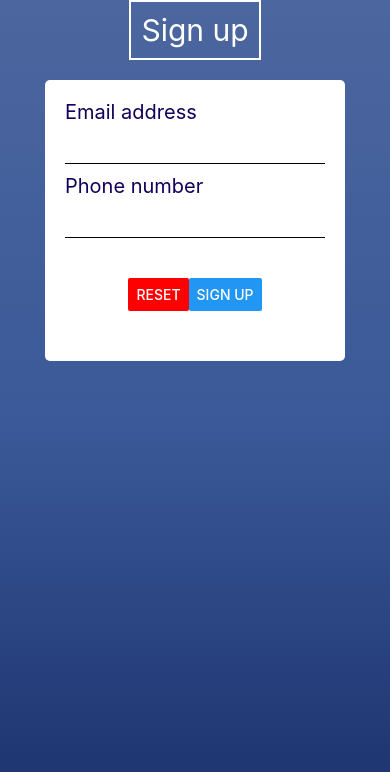
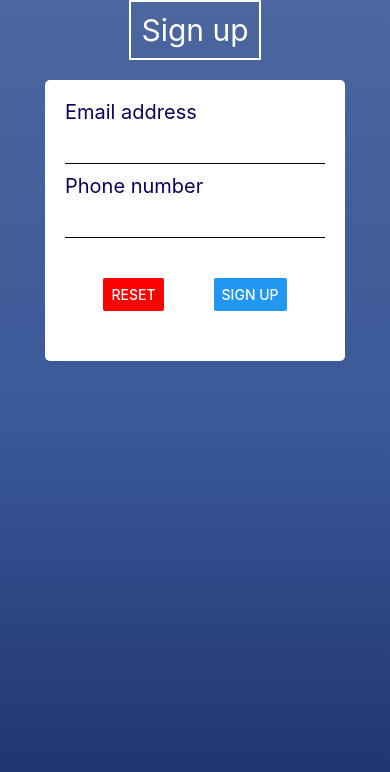
Before and after one commit to ryangawei/cs5520, a React Native app: screen / in a window 390 px wide. Shown: the top 772 px of the page. Built offline with nearby package versions, Linux system fonts and the light colour scheme.

Commit message:
Refine starting screen logics

```diff
--- a/screens/StartingScreen.js
+++ b/screens/StartingScreen.js
@@ -13,11 +13,11 @@ import SignUpCard from "../views/SignUpCard";
 import { colors } from "../colors";
 
 
-export default function StartingScreen() {
+export default function StartingScreen({ setScreen }) {
   return (
     <View style={styles.container}>
       <Text style={styles.title}>Sign up</Text>
-      <SignUpCard />
+      <SignUpCard setScreen={ setScreen } />
     </View>
   );
 }
--- a/views/SignUpCard.js
+++ b/views/SignUpCard.js
@@ -13,7 +13,7 @@ import EmailInput from "../components/EmailInput";
 import PhoneInput from "../components/PhoneInput";
 import { colors } from "../colors";
 
-export default function SignUpCard() {
+export default function SignUpCard({ setScreen }) {
   const [showEmailPrompt, setShowEmailPrompt] = useState(false);
   const [showNumberPrompt, setShowPhonePrompt] = useState(false);
 
@@ -35,8 +35,16 @@ export default function SignUpCard() {
   }
 
   const onSignUp = (e) => {
-    checkEmail(email)? setShowEmailPrompt(false) : setShowEmailPrompt(true);
-    checkNumber(number)? setShowPhonePrompt(false) : setShowPhonePrompt(true);
+    const emailFlag = checkEmail(email);
+    const numberFlag = checkNumber(number);
+
+    if (emailFlag && numberFlag) {
+      setScreen("confirm");
+    }
+    else {
+      emailFlag? setShowEmailPrompt(false) : setShowEmailPrompt(true);
+      numberFlag? setShowPhonePrompt(false) : setShowPhonePrompt(true);
+    }
   }
 
   const onReset = (e) => {
@@ -51,8 +59,12 @@ export default function SignUpCard() {
     <EmailInput value={email} onChangeText={setEmail} showPrompt={showEmailPrompt} />
     <PhoneInput value={number} onChangeText={setNumber} showPrompt={showNumberPrompt} />
     <View style={styles.buttonsContainer}>
-      <Button color="red" title="Reset" onPress={onReset} />
-      <Button title="Sign up" onPress={onSignUp} />
+      <View style={styles.button}>
+        <Button style={styles.button} color="red" title="Reset" onPress={onReset} />
+      </View>
+      <View style={styles.button}>
+        <Button style={styles.button} title="Sign up" onPress={onSignUp} />
+      </View>
     </View>
 
   </View>
@@ -81,7 +93,9 @@ const styles = StyleSheet.create({
     margin: 10,
     padding: 20,
   },
-  button: {},
+  button: {
+    marginHorizontal: 25,
+  },
 
   shadowProp:
     Platform.OS === "ios"
```
